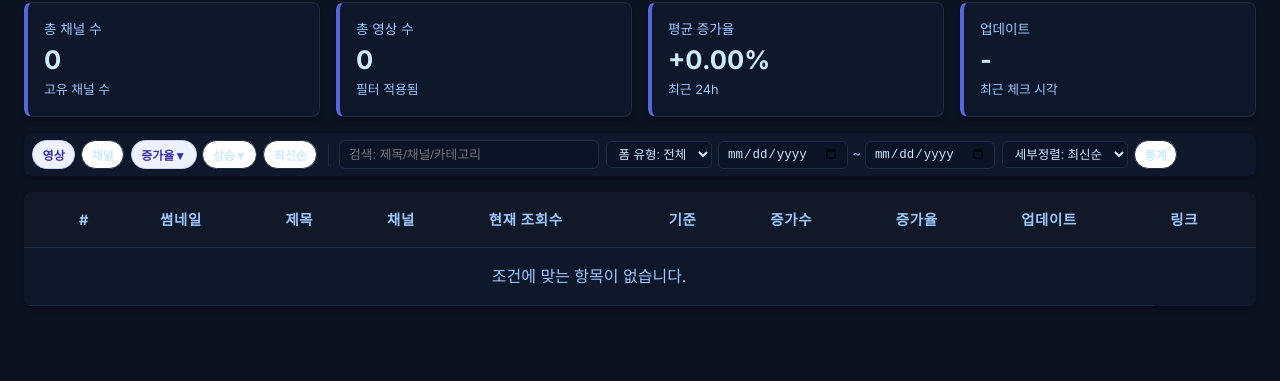
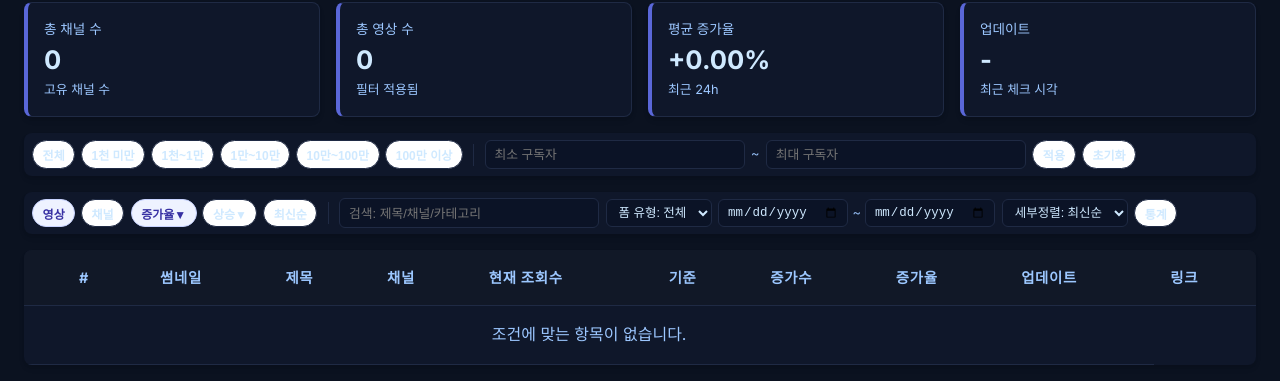
Before and after one commit to kg95851/ytb_content, a website built with Vite: page index.html in a window 1280 px wide. Shown: the part 77-458 px from the top of the page. Built offline with nearby package versions, Linux system fonts and the light colour scheme; some packages are replaced by stand-ins of ours; no server answers; the database is empty; files whose address does not match are found by name.

Commit message:
Update index.html

```diff
--- a/index.html
+++ b/index.html
@@ -46,6 +46,24 @@
                 <div class="stat-sub">최근 체크 시각</div>
             </div>
         </section>
+
+        <!-- 구독자 필터 바 -->
+        <div class="subscriber-bar toolbar-line" id="subscriber-bar">
+            <div class="view-chip-group compact" aria-label="구독자 필터">
+                <button class="chip chip-compact chip-subs" data-subs="all">전체</button>
+                <button class="chip chip-compact chip-subs" data-subs="lt1k">1천 미만</button>
+                <button class="chip chip-compact chip-subs" data-subs="1k-10k">1천~1만</button>
+                <button class="chip chip-compact chip-subs" data-subs="10k-100k">1만~10만</button>
+                <button class="chip chip-compact chip-subs" data-subs="100k-1m">10만~100만</button>
+                <button class="chip chip-compact chip-subs" data-subs=">=1m">100만 이상</button>
+            </div>
+            <div class="toolbar-sep"></div>
+            <input type="number" id="subs-min" class="input-compact" placeholder="최소 구독자" min="0" />
+            <span class="date-sep">~</span>
+            <input type="number" id="subs-max" class="input-compact" placeholder="최대 구독자" min="0" />
+            <button id="subs-apply" class="chip chip-compact">적용</button>
+            <button id="subs-reset" class="chip chip-compact">초기화</button>
+        </div>
 
         <!-- 필터/툴바 (컴팩트, 한 줄) -->
         <div class="filter-container toolbar-line">
```
